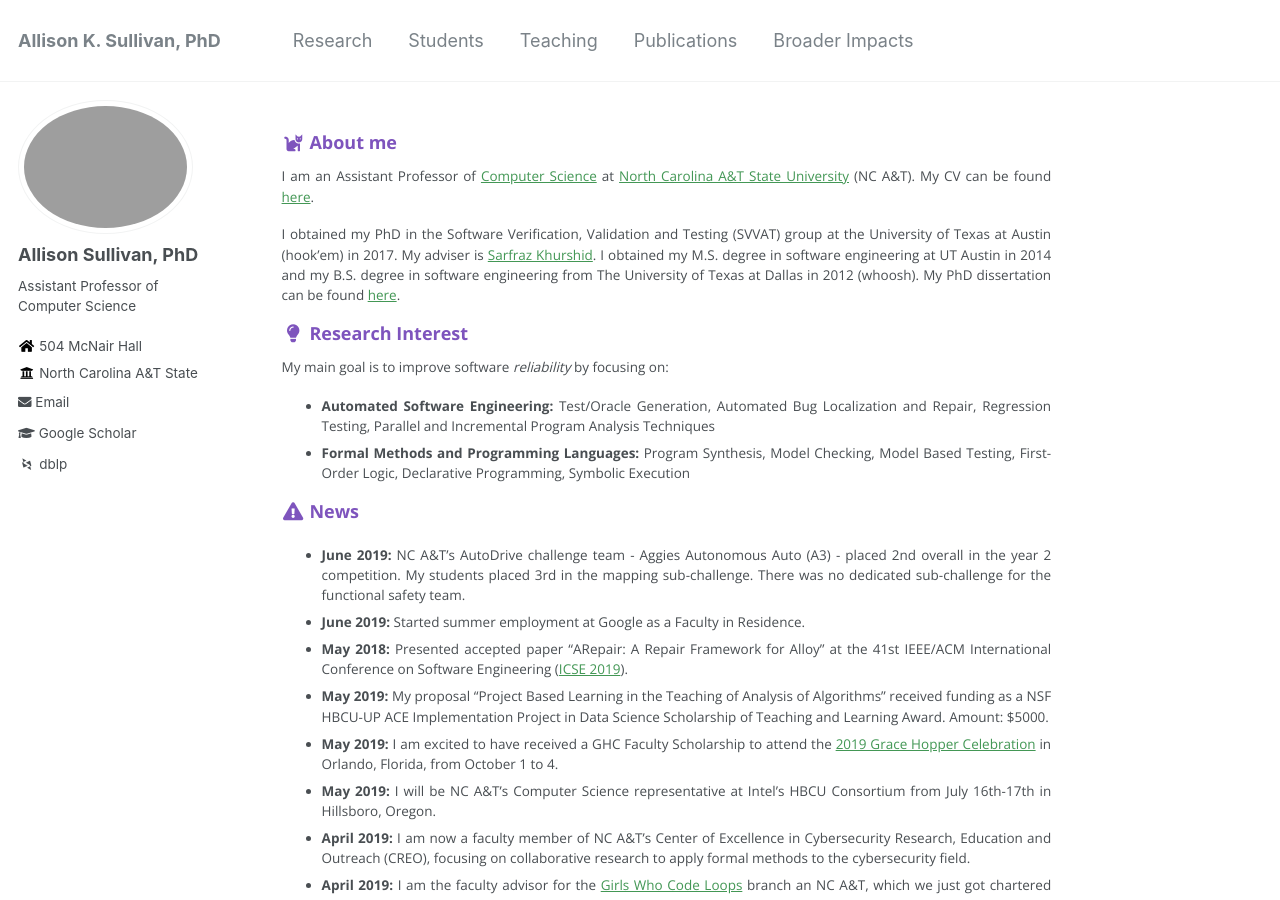
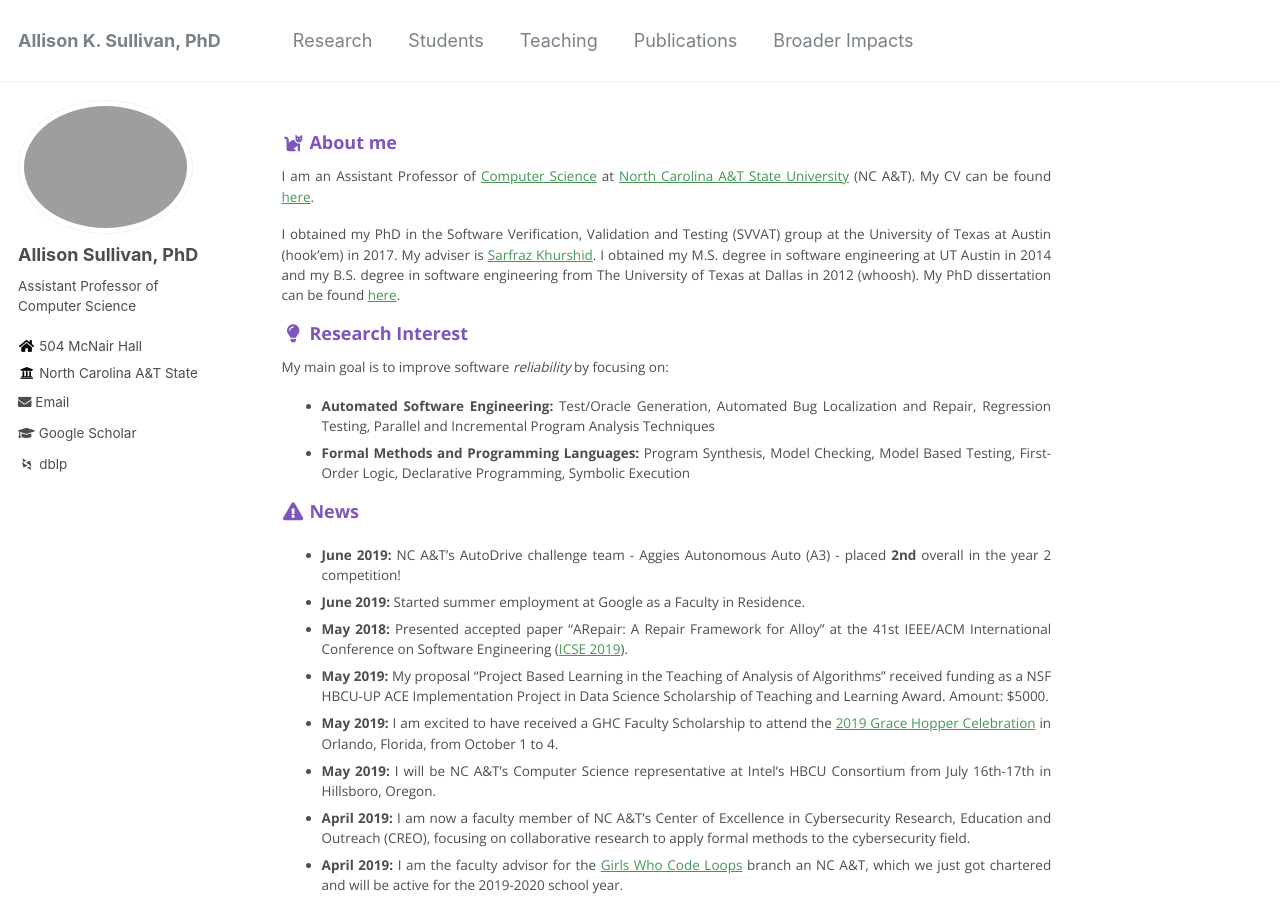
Before and after one commit to Allisonius/allisonius.github.io, a Jekyll site: the page built from _pages/about.md, in a window 1280 px wide and 900 px high. Built offline with Jekyll 4.4.1, drawn with Linux system fonts in a browser that asks for light colours; some web fonts are replaced.

Commit message:
Update about.md

```diff
--- a/_pages/about.md
+++ b/_pages/about.md
@@ -21,7 +21,7 @@ My main goal is to improve software _reliability_ by focusing on:
   * **Formal Methods and Programming Languages:** Program Synthesis, Model Checking, Model Based Testing, First-Order Logic, Declarative Programming, Symbolic Execution
 
 ### <i class="fa fa-fw fa-exclamation-triangle" aria-hidden="true"></i> News
-  * **June 2019:** NC A&T's AutoDrive challenge team - Aggies Autonomous Auto (A3) - placed 2nd overall in the year 2 competition. My students placed 3rd in the mapping sub-challenge. There was no dedicated sub-challenge for the functional safety team.
+  * **June 2019:** NC A&T's AutoDrive challenge team - Aggies Autonomous Auto (A3) - placed **2nd** overall in the year 2 competition!
   * **June 2019:** Started summer employment at Google as a Faculty in Residence.
   * **May 2018:** Presented accepted paper "ARepair: A Repair Framework for Alloy" at the 41st IEEE/ACM International Conference on Software Engineering ([ICSE 2019](https://conf.researchr.org/home/icse-2019)).
  * **May 2019:** My proposal "Project Based Learning in the Teaching of Analysis of Algorithms" received funding as a NSF HBCU-UP ACE Implementation Project in Data Science Scholarship of Teaching and Learning Award. Amount: $5000.
```
